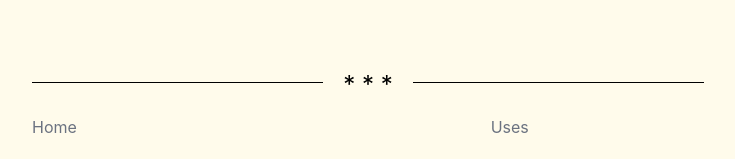
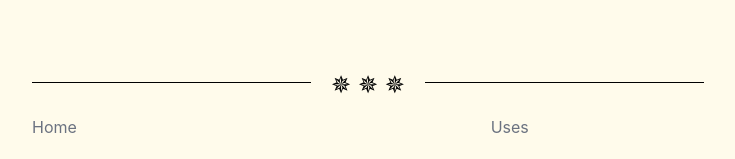
Before and after one commit to vinhocent/triho, a Next.js app: page / in a window 1280 px wide. Shown: the part 349-508 px from the top of the page, without its empty margins (272-1007 px from the left). Built offline with nearby package versions, Linux system fonts and the light colour scheme.

Commit message:
cool unicode

```diff
--- a/components/footer.tsx
+++ b/components/footer.tsx
@@ -22,7 +22,7 @@ const Footer = () => {
     {/* <hr className="w-full border-1 border-gray-200 dark:border-gray-800 mb-8  "/> */}
 
     <div className="max-w-2xl mx-auto w-full  justify-center h-5 border-b-1px border-black dark:border-white text-2xl text-center ">
-        <span className="bg-amber-50 dark:bg-black px-5 position: relative -bottom-1.5">* * *</span>
+        <span className="bg-amber-50 dark:bg-black px-5 position: relative -bottom-1.5">✵ ✵ ✵</span>
     </div>
 {/* `   <div className="w-full border-1 border-gray-200 dark:border-gray-800 mb-8 ">
       <div className=" inset-0 flex items-center">
```
